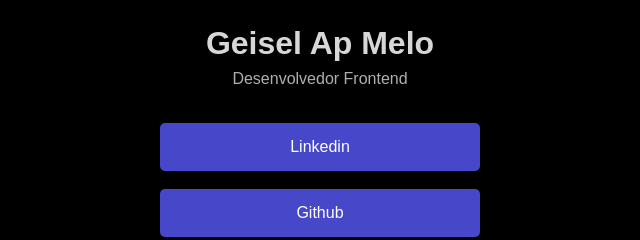
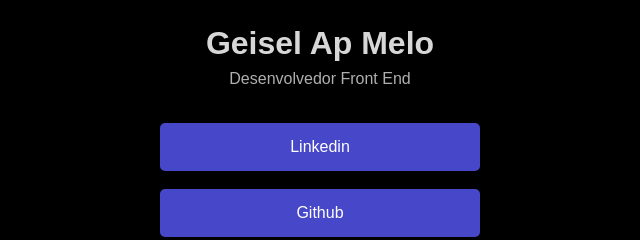
Before and after one commit to GeiselMelo/My-links, a plain HTML site: page index.html in a window 1280 px wide. Shown: the part 373-613 px from the top of the page, 320-960 px from the left. Drawn offline with Linux system fonts and the light colour scheme.

Commit message:
Update index.html

```diff
--- a/index.html
+++ b/index.html
@@ -13,7 +13,7 @@
     <div class="container">
         <img src="./images/image4-dev.jpg" alt="Foto de Geisel, homem moreno de óculos em um fundo azul">
         <h1>Geisel Ap Melo</h1>
-        <p>Desenvolvedor Frontend</p>
+        <p>Desenvolvedor Front End</p>
         <ul>
             <li>
                 <a href="https://www.linkedin.com/in/geisel-melo-214514b0/" target="_blank">Linkedin</a>
```
